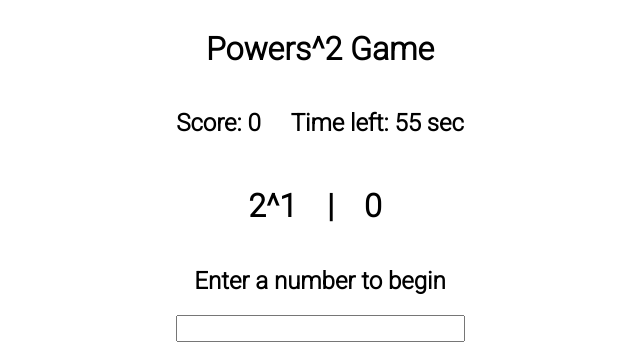
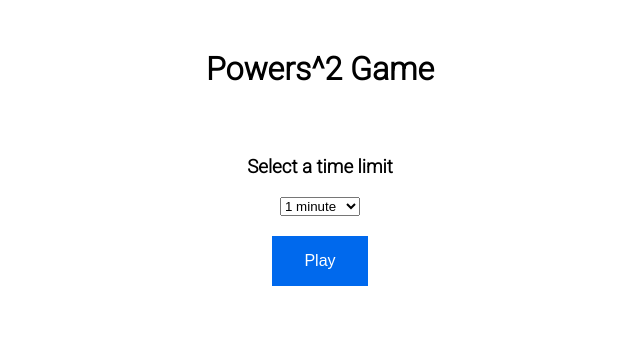
Before and after one commit to Jiehrev/powersOf2, a plain HTML site: page powersOf2.html in a window 1280 px wide. Shown: the whole page, without its empty margins (320-960 px from the left). Drawn offline with Linux system fonts and the light colour scheme.

Commit message:
Added time selector on play page

```diff
--- a/powersOf2.html
+++ b/powersOf2.html
@@ -19,6 +19,16 @@
         <h2 id="scoreMove">Score: <span id="score">0</span></h2>
         <h2>Time left: <span id="countDownDisp">00</span> sec</h2>
     </div>
+    <div id="begin">
+        <h3>Select a time limit</h3>
+        <select id="timeSelected">
+            <option value="oneMin">1 minute</option>
+            <option value="twoMin">2 minutes</option>
+            <option value="fiveMin">5 minutes</option>
+            <option value="unlimited">Unlimited</option>
+        </select>
+        <button id="play">Play</button>
+    </div>
     <div id="main-container">
         <div id="info">
             <h1>2^<span id="currentNumber">1</span></h1>
@@ -27,7 +37,6 @@
         </div>
         <h2 id="resultDisplay">Enter a number to begin</h2>
         <input type="text" id="numInput">
-
     </div>
     <script type="text/javascript" src="powersof2.js"></script>
 </body>
--- a/powersof2.css
+++ b/powersof2.css
@@ -2,6 +2,7 @@ body {
     font-family: 'Roboto', sans-serif;
     text-align: center;
     margin: 0;
+    margin-top: 50px;
     padding: 0;
 }
 input {
@@ -23,10 +24,6 @@ h1 {
 #info, h1 {
     padding: 0 15px 0 15px;
 }
-
-/*invisible {
-    visibility: hidden;
-} */
 
 .m-fadeOut {
     visibility: hidden;
@@ -53,3 +50,47 @@ h1 {
 #scoreMove {
     position: relative;
 }
+
+.hide {
+    opacity: 0;
+}
+
+.show {
+    transition: opacity 1000ms linear;
+    opacity: 1;
+}
+
+button {
+    display: inline-block;
+    border: none;
+    padding: 1rem 2rem;
+    text-decoration: none;
+    background: #0069ed;
+    color: #ffffff;
+    font-family: sans-serif;
+    font-size: 1rem;
+    cursor: pointer;
+    text-align: center;
+    transition: background-color 250ms ease-in-out,
+                transform 150ms ease;
+    -webkit-appearance: none;
+    -moz-appearance: none;
+}
+
+button:hover,
+button:focus {
+    background: #0053ba;
+}
+
+select {
+    display: block;
+    position: relative;
+    margin: 0 auto;
+    margin-bottom: 20px;
+
+
+}
+
+#begin {
+    margin-top: -40px;
+}
--- a/powersof2.js
+++ b/powersof2.js
@@ -2,13 +2,37 @@ const numInput = $("#numInput");
 const currentNumDisplay = $("#currentNumber");
 const previousAnswer = $("#previousAnswer");
 const resultDisplay = $("#resultDisplay");
+const playBtn = $("#play");
 let countDownDisp = $("#countDownDisp");
 let scoreDisplay = $("#score");
+
 
 let targetNum = 2;
 let score = 0;
 let counter = 1;
-countDown(60);
+
+
+function selectTime() {
+    const timeSelected = $("#timeSelected").prop('selectedIndex');
+    const time = {
+        "0": 60,
+        "1": 120,
+        "2": 300,
+        "3": "infinity"
+    };
+    return time[timeSelected];
+}
+
+$("#main-container, .scoreAndTimer").addClass("hide");
+
+playBtn.on("click", function() {
+    $("#main-container, .scoreAndTimer").addClass("show");
+    countDown(selectTime());
+    $("#begin").hide();
+});
+
+
+
 $(document).on("keypress",(e) => {
     if(e.keyCode === 13) {
         resultDisplay.removeClass("m-fadeOut");
@@ -16,7 +40,7 @@ $(document).on("keypress",(e) => {
     }
 });
 
-evaluate = function() {
+function evaluate() {
     const userNumber = Number(numInput.val());
     if(userNumber === targetNum) {
         updateDisplay();
@@ -58,6 +82,9 @@ function increaseScore() {
 }
 
 function countDown(start) {
+    if(start === "infinity") {
+        countDownDisp.text("Unlimited");
+    } else {
         count = setInterval(function() {
             start--;
             if(start <= 0) {
@@ -67,6 +94,7 @@ function countDown(start) {
             }
             countDownDisp.text(start);
         }, 1000);
+    }
 }
 
 function end() {
```
Lines whose indentation alone changed are shown as unchanged.
